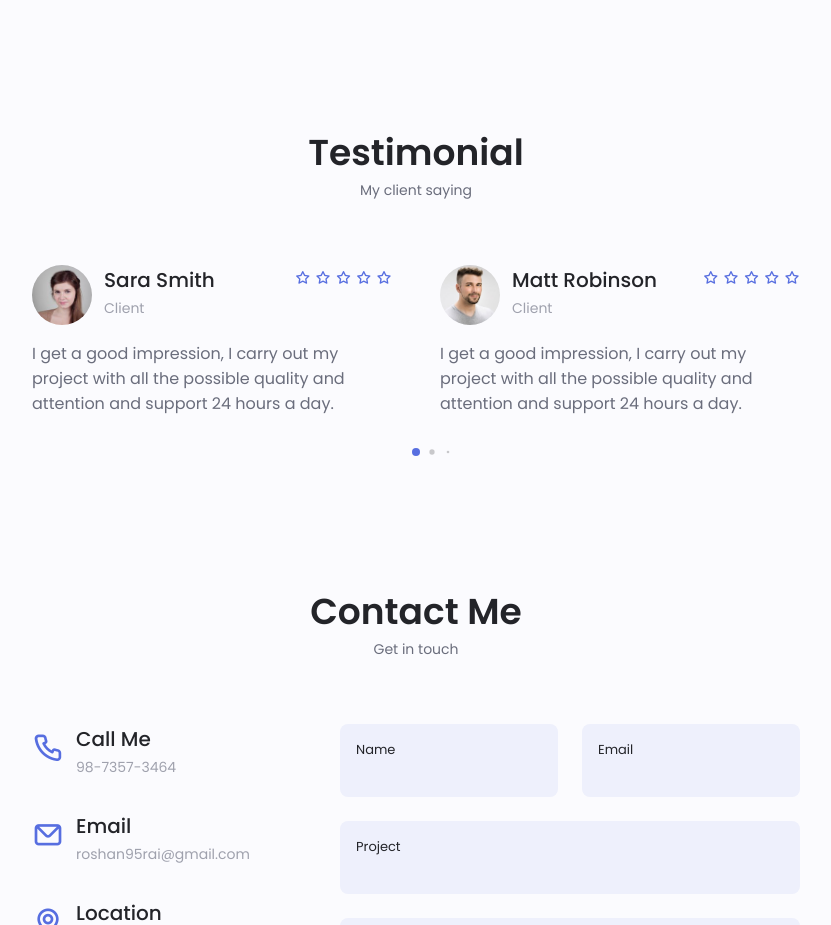
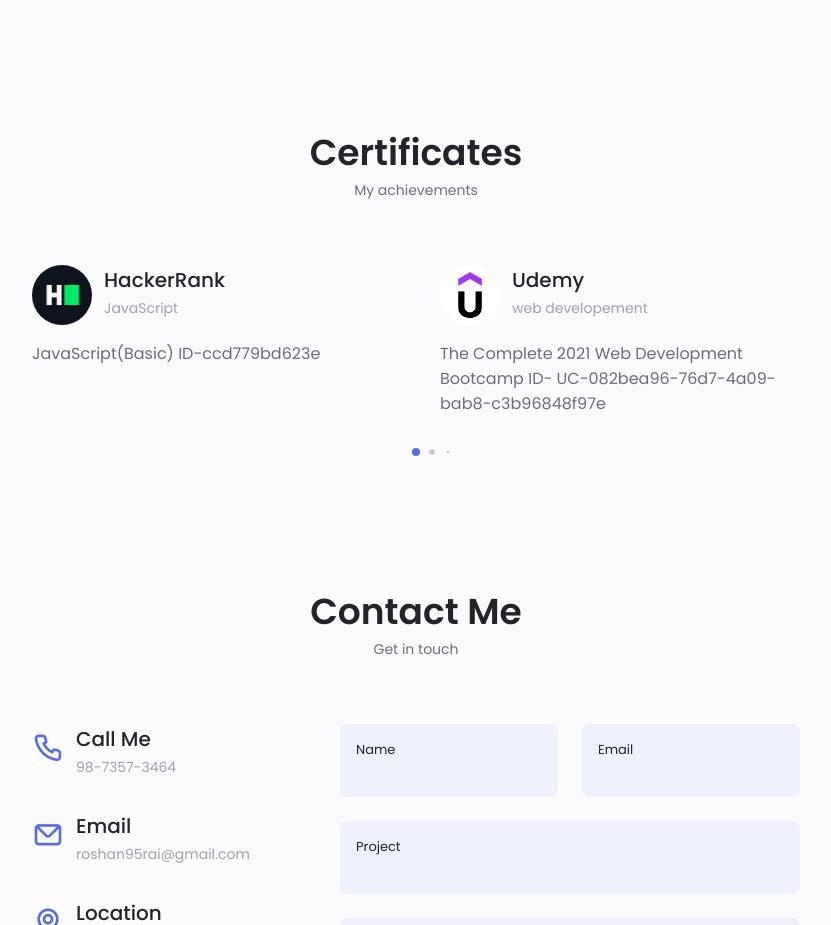
Before and after one commit to roshanraii/my-portfolio, a plain HTML site: page index.html in a window 1280 px wide. Shown: the part 4183-5108 px from the top of the page, without its empty margins (224-1055 px from the left). Drawn offline with nearby package versions, Linux system fonts and the light colour scheme.

Commit message:
certificates

```diff
--- a/index.html
+++ b/index.html
@@ -620,72 +620,52 @@
         </section>
         <!-- TESTIMONIAL -->
         <section class="testimonial section">
-            <h2 class="section__title">Testimonial</h2>
-            <span class="section__subtitle">My client saying</span>
+            <h2 class="section__title">Certificates</h2>
+            <span class="section__subtitle">My achievements</span>
             <div class="testimonial__container container swiper-container">
                 <div class="swiper-wrapper">
                     <!-- TESTIMONIAL 1 -->
                     <div class="testimonial__content swiper-slide">
                         <div class="testimonial__data">
                             <div class="testimonial__header">
-                                <img src="assets/img/testimonial1.jpg" alt="" class="testimonial__img">
+                                <img src="assets/img/HackerRank.png" alt="" class="testimonial__img">
                                 <div>
-                                    <h3 class="testimonial__name">Sara Smith</h3>
-                                    <span class="testimonial__client">Client</span>
+                                    <h3 class="testimonial__name">HackerRank</h3>
+                                    <span class="testimonial__client">JavaScript</span>
                                 </div>
                             </div>
-                            <div>
-                                <i class="uil uil-star testimonial__icon-star"></i>
-                                <i class="uil uil-star testimonial__icon-star"></i>
-                                <i class="uil uil-star testimonial__icon-star"></i>
-                                <i class="uil uil-star testimonial__icon-star"></i>
-                                <i class="uil uil-star testimonial__icon-star"></i>
-                            </div>
                         </div>
-                        <p class="testimonial__description">I get a good impression, I carry out my project with all
-                            the possible quality and attention and support 24 hours a day.</p>
+                        <p class="testimonial__description">JavaScript(Basic) ID-ccd779bd623e</p>
                     </div>
                     <!-- TESTIMONIAL 2 -->
                     <div class="testimonial__content swiper-slide">
                         <div class="testimonial__data">
                             <div class="testimonial__header">
-                                <img src="assets/img/testimonial2.jpg" alt="" class="testimonial__img">
+                                <img src="assets/img/udemy.png" alt="" class="testimonial__img">
                                 <div>
-                                    <h3 class="testimonial__name">Matt Robinson</h3>
-                                    <span class="testimonial__client">Client</span>
+                                    <h3 class="testimonial__name">Udemy</h3>
+                                    <span class="testimonial__client">web developement</span>
                                 </div>
                             </div>
-                            <div>
-                                <i class="uil uil-star testimonial__icon-star"></i>
-                                <i class="uil uil-star testimonial__icon-star"></i>
-                                <i class="uil uil-star testimonial__icon-star"></i>
-                                <i class="uil uil-star testimonial__icon-star"></i>
-                                <i class="uil uil-star testimonial__icon-star"></i>
-                            </div>
+
                         </div>
-                        <p class="testimonial__description">I get a good impression, I carry out my project with all
-                            the possible quality and attention and support 24 hours a day.</p>
+                        <p class="testimonial__description">The Complete 2021 Web Development Bootcamp
+                            ID- UC-082bea96-76d7-4a09-bab8-c3b96848f97e
+                        </p>
                     </div>
                     <!-- TESTIMONIAL 3 -->
                     <div class="testimonial__content swiper-slide">
                         <div class="testimonial__data">
                             <div class="testimonial__header">
-                                <img src="assets/img/testimonial3.jpg" alt="" class="testimonial__img">
+                                <img src="assets/img/HackerRank.png" alt="" class="testimonial__img">
                                 <div>
-                                    <h3 class="testimonial__name">Raul Harris</h3>
-                                    <span class="testimonial__client">Client</span>
+                                    <h3 class="testimonial__name">HackerRank</h3>
+                                    <span class="testimonial__client">SQL</span>
                                 </div>
                             </div>
-                            <div>
-                                <i class="uil uil-star testimonial__icon-star"></i>
-                                <i class="uil uil-star testimonial__icon-star"></i>
-                                <i class="uil uil-star testimonial__icon-star"></i>
-                                <i class="uil uil-star testimonial__icon-star"></i>
-                                <i class="uil uil-star testimonial__icon-star"></i>
-                            </div>
+
                         </div>
-                        <p class="testimonial__description">I get a good impression, I carry out my project with all
-                            the possible quality and attention and support 24 hours a day.</p>
+                        <p class="testimonial__description">SQL(Basic) ID- 79fc9b12ac98</p>
                     </div>
                 </div>
                 <!-- Add Pagination -->
```
Also changed, not shown: assets/img/HackerRank.png (added), assets/img/udemy.png (added).
